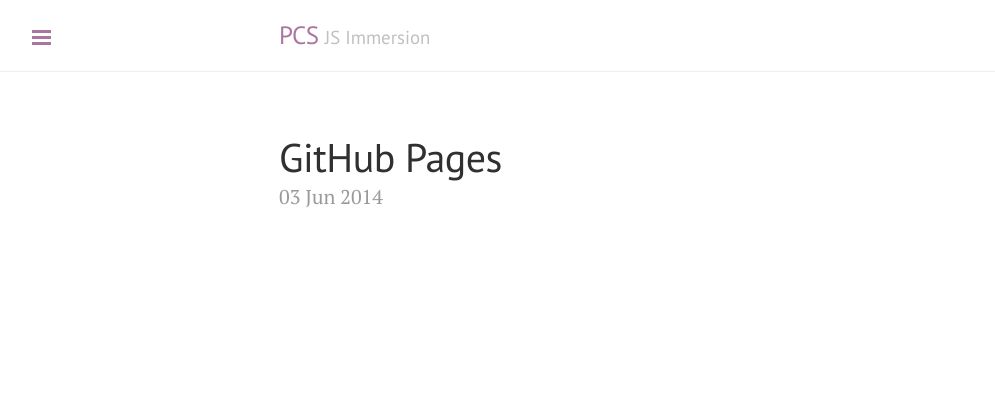
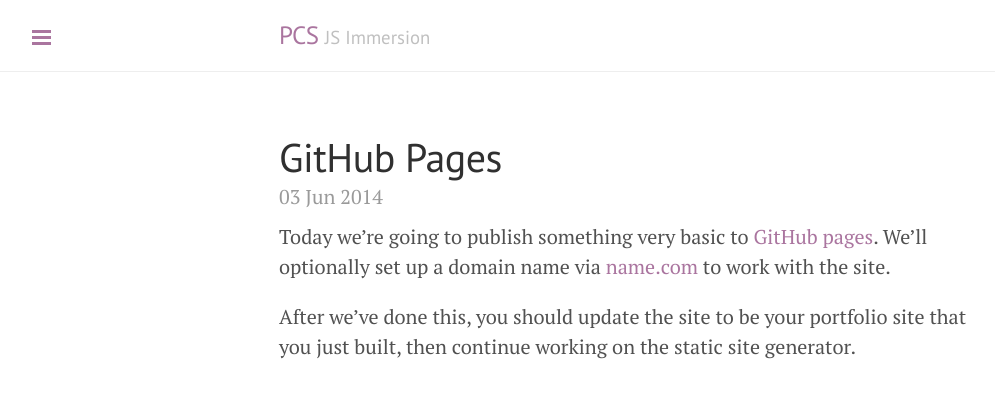
Before and after one commit to wbyoung/jsi, a Jekyll site: the page built from _posts/00-04-02-github-pages.md, in a window 1280 px wide. Shown: the top 398 px of the page, without its empty margins (1-996 px from the left). Built offline with Jekyll 4.4.1, drawn with Linux system fonts in a browser that asks for light colours; nearby versions of some CDN libraries; Markdown is read by kramdown in place of the engine named in the settings.

Commit message:
GitHub Pages.

```diff
--- a/_posts/00-04-02-github-pages.md
+++ b/_posts/00-04-02-github-pages.md
@@ -4,3 +4,13 @@
 class: github-pages
 date: 2014-06-03 00:00:00
 ---
+
+Today we're going to publish something very basic to
+[GitHub pages][github-pages]. We'll optionally set up a domain name via
+[name.com][name] to work with the site.
+
+After we've done this, you should update the site to be your portfolio site
+that you just built, then continue working on the static site generator.
+
+[github-pages]: https://pages.github.com
+[name]: https://www.name.com/
```
